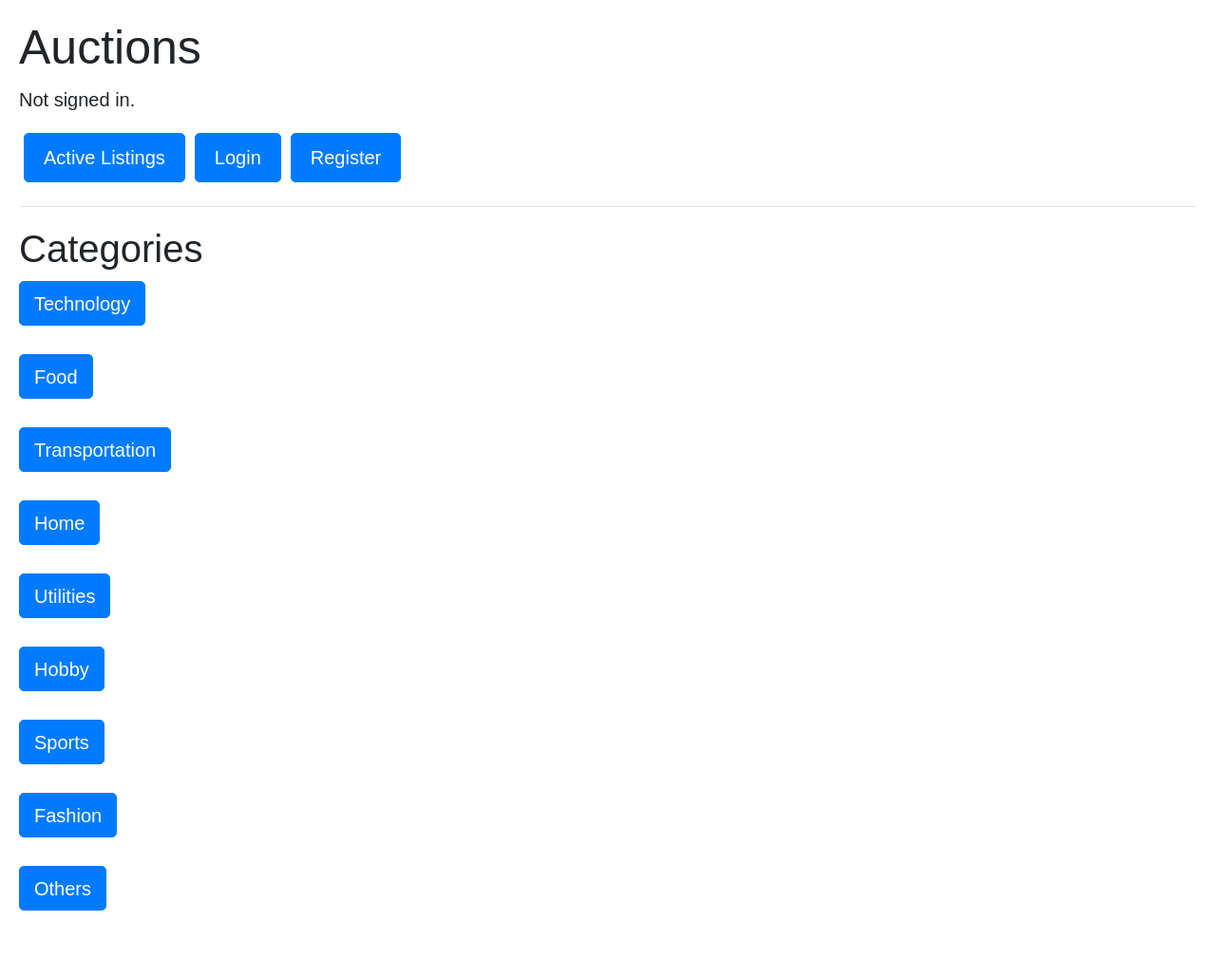
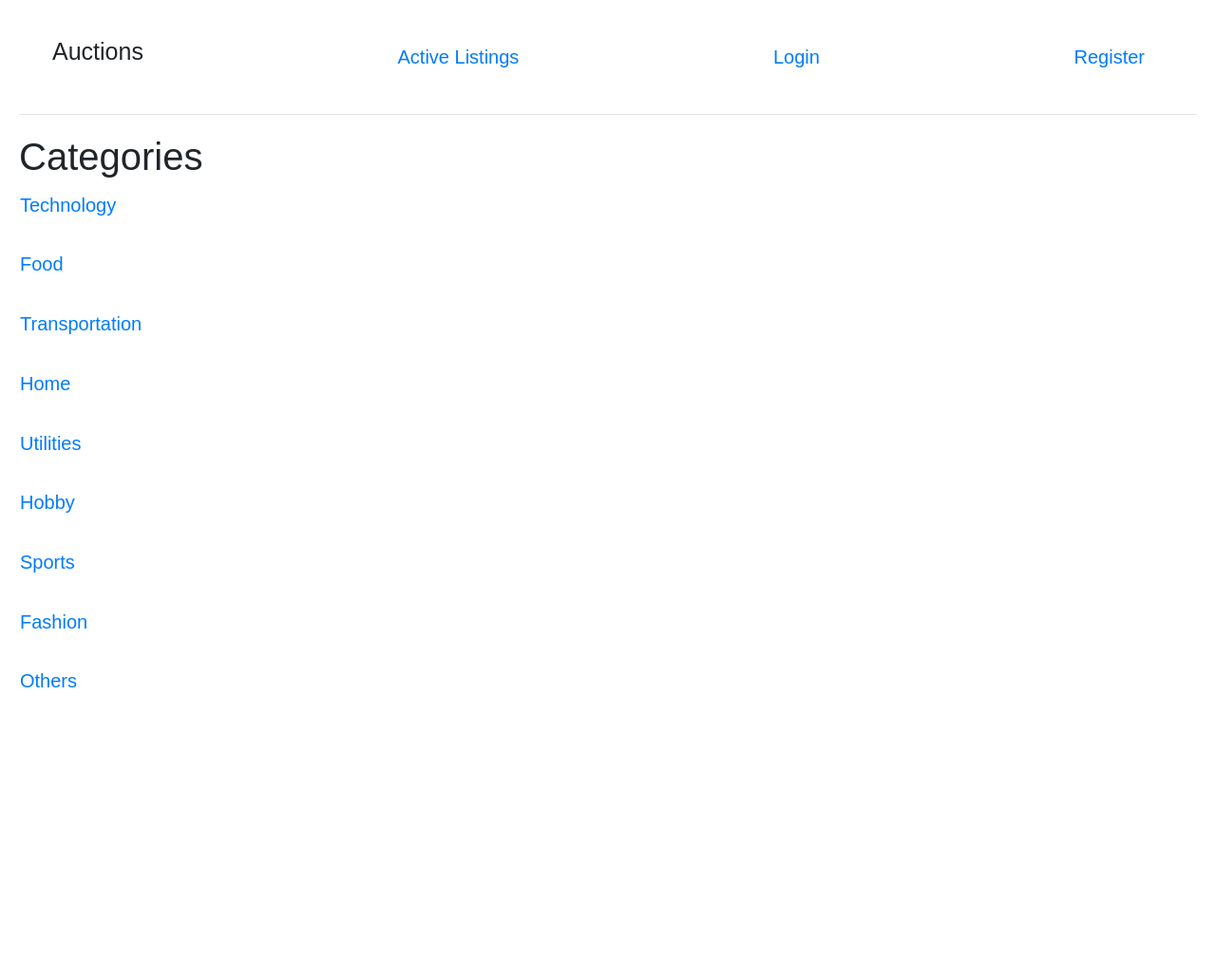
Before and after one commit to AryanJassal/CS50WebDev-Project2, a Django app: page /categories/ in a window 1280 px wide. Shown: the whole page at 95% size. After the commit the page ends 724 px from the top, so only its background shows below. Run offline with Django 3.2, Linux system fonts and the light colour scheme; data comes from the database, SQL or seed files in the repository; both versions use the stored data as it was after the commit; some libraries are stand-ins or nearby versions.

Commit message:
Updating the navbar; added new branch

```diff
--- a/commerce/auctions/models.py
+++ b/commerce/auctions/models.py
@@ -1,5 +1,6 @@
 from django.contrib.auth.models import AbstractUser
 from django.db import models
+from datetime import datetime
 
 class User(AbstractUser):
     pass
@@ -13,6 +14,7 @@ class Listing(models.Model):
     price = models.IntegerField()
     numberBids = models.IntegerField()
     category = models.CharField(max_length=64)
+    whenMade = models.DateTimeField(default=datetime.now, editable=False)
 
     def __str__(self):
         return f"By {self.owner}: {self.title}; Current Bid: ${self.price}; Category: {self.category}"
--- a/commerce/auctions/static/auctions/main.css
+++ b/commerce/auctions/static/auctions/main.css
@@ -16,3 +16,10 @@ html, body
     font-family: Arial, Helvetica, sans-serif;
     font-size: 15pt;
 }
+
+.when-made-text
+{
+    font-size: 11pt;
+    color: gray;
+    margin: 10px;
+}
--- a/commerce/auctions/templates/auctions/categoryMain.html
+++ b/commerce/auctions/templates/auctions/categoryMain.html
@@ -6,7 +6,7 @@
     <ul class="list-unstyled">
         {% for category in categories %}
             <li>
-                <a class="btn btn-primary" href="{% url 'categoriesFiltered' category %}">{{ category }}</a>
+                <a class="btn btn-link" href="{% url 'categoriesFiltered' category %}">{{ category }}</a>
             </li>
             <br>
         {% endfor %}
--- a/commerce/auctions/templates/auctions/index.html
+++ b/commerce/auctions/templates/auctions/index.html
@@ -8,7 +8,7 @@
             <div class="row" style="height: 400px;">
                 <div class="col" style="display: flex; height: 100%;">
                     <div style="height: 100%; width: 500px; float: left; text-align: center; border-right: 1px solid gray;">
-                        <img src="{{ listing.imageURL }}" height="100%" width="100%" style="object-fit: cover; padding-right: 17px;">
+                        <img src="{{ listing.imageURL }}" height="100%" width="100%" class="img-responsive" style="object-fit: cover; padding-right: 17px; min-width: 500px;">
                     </div>
                     <div style="float: right; width: auto; padding: 20px;">
                         <h3>{{ listing.title }}</h3>
@@ -19,7 +19,9 @@
                         <br>
                         <strong>Category: </strong><a href="{% url 'categoriesFiltered' listing.category %}" class="btn btn-link">{{ listing.category }}</a>
                         <br>
-                        <a href="{% url 'listing' listing.title %}" class="btn btn-primary mr-4 mt-4">View Listing</a>
+                        <a href="{% url 'listing' listing.title %}" class="btn btn-primary mr-4 my-4">View Listing</a>
+                        <br>
+                        <p class="when-made-text" style="font-size: 13pt; margin: 10px; position: absolute; bottom: 0; right: 0;">Created on {{ listing.whenMade }}</p>
                     </div>
                 </div>
             </div>
--- a/commerce/auctions/templates/auctions/layout.html
+++ b/commerce/auctions/templates/auctions/layout.html
@@ -8,38 +8,28 @@
         <link href="{% static 'auctions/main.css' %}" rel="stylesheet">
     </head>
     <body class="p-3">
-        <h1>Auctions</h1>
-        {% if user.is_authenticated %}
+        <!--{% if user.is_authenticated %}
             Signed in as <strong>{{ user.username }}</strong>.
         {% else %}
             Not signed in.
-        {% endif %}
-        <ul class="nav">
-            <li class="nav-item">
-                <a class="nav-link btn btn-primary m-1 mt-3" href="{% url 'index' %}">Active Listings</a>
-            </li>
-            {% if user.is_authenticated %}
-                <li class="nav-item">
-                    <a class="nav-link btn btn-primary m-1 mt-3" href="{% url 'logout' %}">Logout</a>
-                </li>
-                <li class="nav-item">
-                    <a class="nav-link btn btn-primary m-1 mt-3" href="{% url 'create' %}">Create a New Listing</a>
-                </li>
-                <li class="nav-item">
-                    <a class="nav-link btn btn-primary m-1 mt-3" href="{% url 'categories' %}">Categories</a>
-                </li>
-                <li class="nav-item">
-                    <a class="nav-link btn btn-primary m-1 mt-3" href="{% url 'displayWatchlist' %}">Watchlist</a>
-                </li>
-            {% else %}
-                <li class="nav-item">
-                    <a class="nav-link btn btn-primary m-1 mt-3" href="{% url 'login' %}">Login</a>
-                </li>
-                <li class="nav-item">
-                    <a class="nav-link btn btn-primary m-1 mt-3" href="{% url 'register' %}">Register</a>
-                </li>
-            {% endif %}
-        </ul>
+        {% endif %}-->
+        <nav class="navbar navbar-default justift-content-left">
+            <div class="container-fluid">
+                <div class="navbar-header">
+                    <h1 class="navbar-brand">Auctions</h1>
+                </div>
+                <a class="nav-item nav-link" href="{% url 'index' %}">Active Listings</a>
+                {% if user.is_authenticated %}
+                    <a class="nav-item nav-link" href="{% url 'logout' %}">Logout</a>
+                    <a class="nav-item nav-link" href="{% url 'create' %}">Create a New Listing</a>
+                    <a class="nav-item nav-link" href="{% url 'categories' %}">Categories</a>
+                    <a class="nav-item nav-link" href="{% url 'displayWatchlist' %}">Watchlist</a>
+                {% else %}
+                    <a class="nav-item nav-link" href="{% url 'login' %}">Login</a>
+                    <a class="nav-item nav-link" href="{% url 'register' %}">Register</a>
+                {% endif %}
+            </div>
+        </nav>
         <hr>
         {% block body %}
         {% endblock %}
--- a/commerce/auctions/views.py
+++ b/commerce/auctions/views.py
@@ -80,8 +80,8 @@ def create(request):
         if imageURL == "":
             imageURL = "https://upload.wikimedia.org/wikipedia/commons/thumb/a/ac/No_image_available.svg/600px-No_image_available.svg.png"
 
-        if len(description) > 100:
-            iDescription = description[0:100] + "..."
+        if len(description) > 255:
+            iDescription = description[0:255] + "..."
 
         listing = Listing(
             owner=request.user.username,
```
Also changed, not shown: commerce/db.sqlite3.
